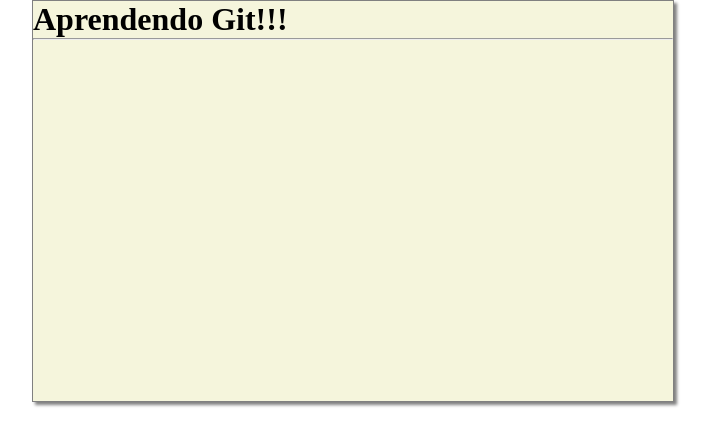
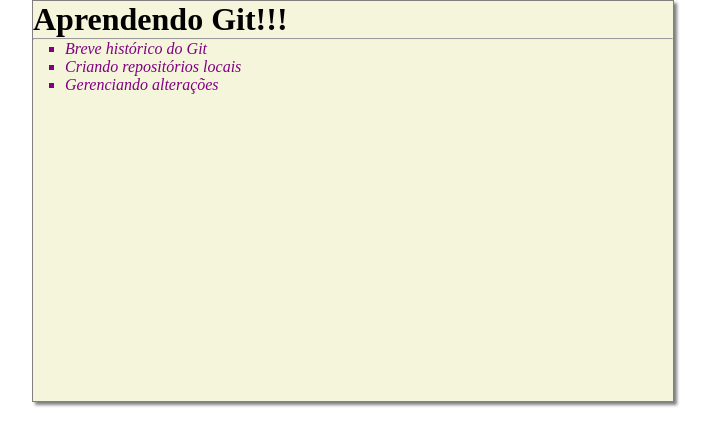
Before and after one commit to jlgregorio81/intro-git, a plain HTML site: page index.html in a window 1280 px wide. Shown: the whole page, without its empty margins (287-997 px from the left). Drawn offline with Linux system fonts and the light colour scheme.

Commit message:
Added list link and about page

```diff
--- a/index.html
+++ b/index.html
@@ -11,6 +11,11 @@
     <div class="container">
         <h1>Aprendendo Git!!!</h1>
         <hr>
+        <ul class="list">
+            <li>Breve histórico do Git</li>
+            <li>Criando repositórios locais</li>
+            <li>Gerenciando alterações</li>
+        </ul>
     </div>
 </body>
 </html>
--- a/style.css
+++ b/style.css
@@ -12,3 +12,13 @@ div.container{
     display: block;
     margin: 0 auto;
 }
+
+ul.list {
+    list-style-type: square;
+    margin-left: 2rem;
+}
+
+ul.list > li {
+    font-style: italic;
+    color: purple;
+}
```
Also changed, not shown: about.html (added, +14 -0 lines).
